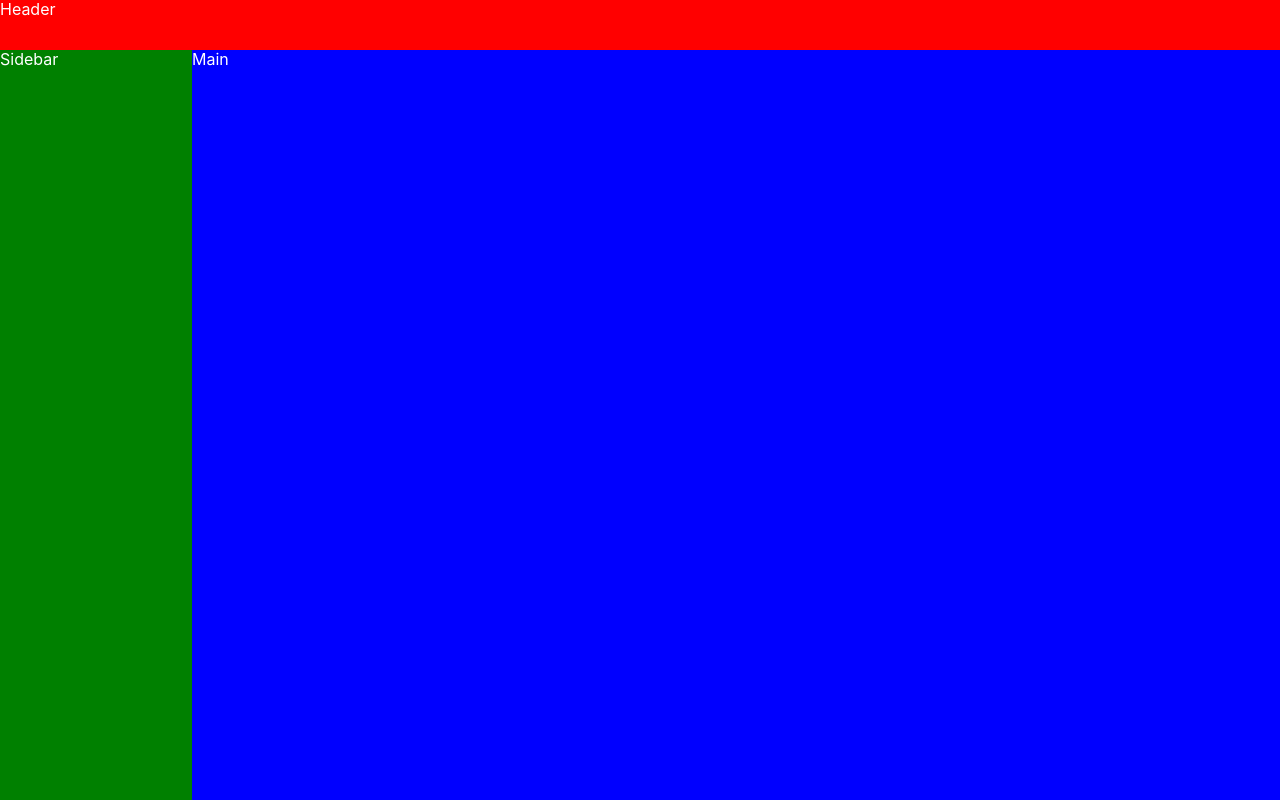
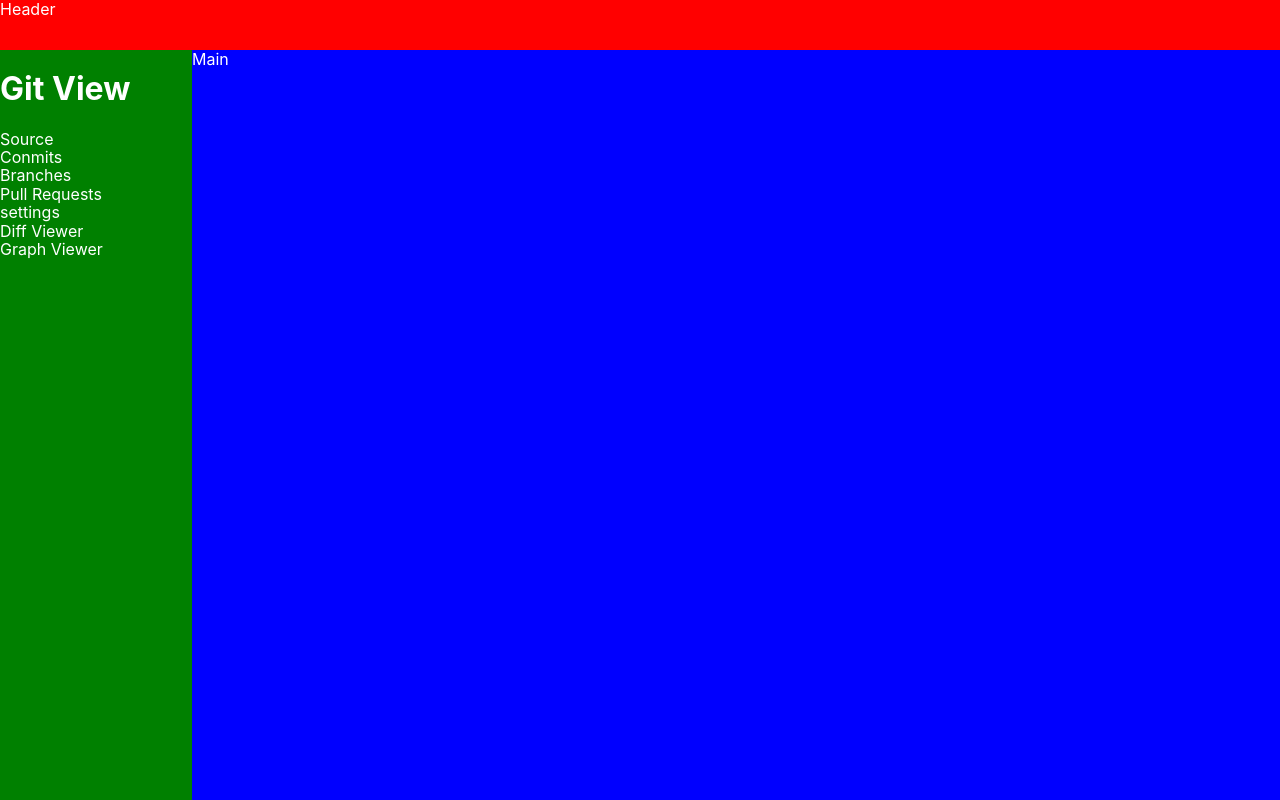
Before and after one commit to Davydx7/Markdown-to-Html-Parser, a React (Vite) app in the folder chris-git-view/: page / in a window 1280 px wide. Built offline with nearby package versions, Linux system fonts and the light colour scheme; what simple-zustand-devtools would draw is missing.

Commit message:
sidebar items

```diff
--- a/chris-git-view/src/components/panels/Sidebar/index.tsx
+++ b/chris-git-view/src/components/panels/Sidebar/index.tsx
@@ -1,6 +1,27 @@
 import './sidebar.scss';
 
 const Sidebar = () => {
-  return <nav className="sidebar">Sidebar</nav>;
+  const screens = [
+    'Source',
+    'Conmits',
+    'Branches',
+    'Pull Requests',
+    'settings',
+    'Diff Viewer',
+    'Graph Viewer'
+  ];
+
+  return (
+    <nav className="sidebar">
+      <h1>Git View</h1>
+      <ul>
+        {screens.map((screen) => (
+          <li key={screen} className="sidebar__item">
+            {screen}
+          </li>
+        ))}
+      </ul>
+    </nav>
+  );
 };
 export default Sidebar;
--- a/chris-git-view/src/index.css
+++ b/chris-git-view/src/index.css
@@ -2,6 +2,13 @@
   font-family: Inter, Avenir, Helvetica, Arial, sans-serif;
 }
 
+*,
+*::before,
+*::after {
+  box-sizing: border-box;
+  margin: 0;
+  padding: 0;
+}
 html {
   font-size: 62.5%;
 }
@@ -11,8 +18,7 @@ body {
   background-color: rgb(26, 21, 34);
   color: white;
 }
-
+/*
 h1 {
-  font-size: 3.2em;
-  line-height: 1.1;
-}
+  margin: 0;
+} */
```
